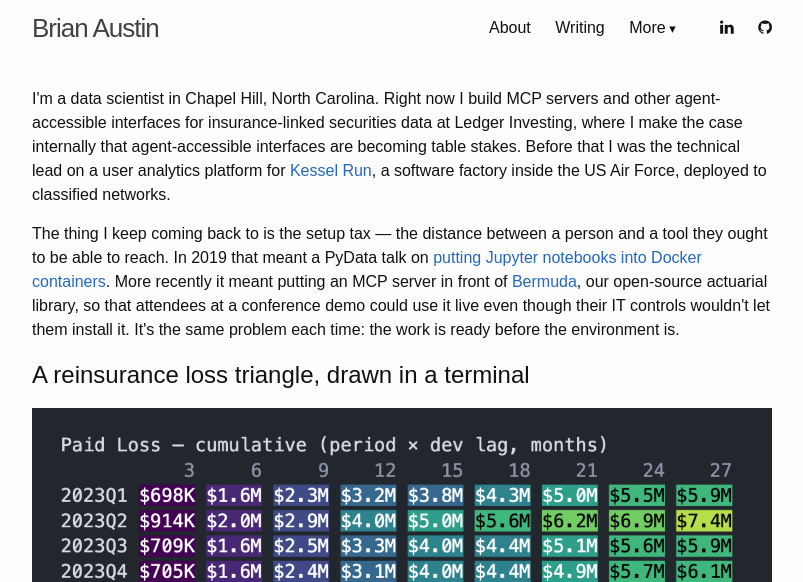
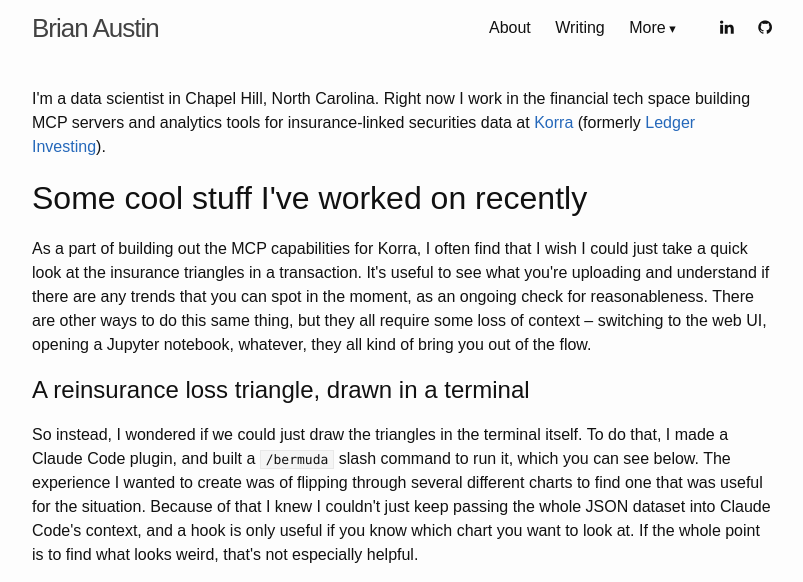
Before and after one commit to austinbrian/austinbrian.github.io, a Jekyll site: the page built from index.html, in a window 1280 px wide. Shown: the top 582 px of the page, without its empty margins (238-1041 px from the left). Built offline with Jekyll 4.4.1, drawn with Linux system fonts in a browser that asks for light colours; nearby versions of some CDN libraries; some of the changed text lies outside the part shown; grey boxes are pictures that could not be loaded.

Commit message:
Rewrite the landing page copy and publish the plugin recording
The page now explains the plugin in first person: why a terminal renderer
was worth building, how the two hooks keep the chart art out of the model's
context, and what the browser-rendered bermuda charts are for.

Publishes the v2 screen recording, which had been held back while the copy
was in flux, and drops it from .gitignore. The v1 recording stays ignored.

```diff
--- a/index.html
+++ b/index.html
@@ -5,56 +5,60 @@
 
 <div class="home">
 
+
+
   <p>
-    I'm a data scientist in Chapel Hill, North Carolina. Right now I build MCP servers and other
-    agent-accessible interfaces for insurance-linked securities data at Ledger Investing,
-    where I make the case internally that agent-accessible interfaces are becoming table
-    stakes. Before that I was the technical lead on a user analytics platform for
-    <a href="https://kesselrun.af.mil/">Kessel Run</a>, a software factory inside the US
-    Air Force, deployed to classified networks.
+    I'm a data scientist in Chapel Hill, North Carolina. Right now I work in the financial tech
+    space building MCP servers and analytics tools for insurance-linked securities data at <a href="https://www.korra.com">Korra</a>
+    (formerly <a href="https://www.ledgerinvesting.com/" title="Korra Tech, LLC is a wholly owned subsidiary of Ledger Investing, Inc.">Ledger Investing</a>).
   </p>
 
+
+
+  <h1>Some cool stuff I've worked on recently</h1>
   <p>
-    The thing I keep coming back to is the setup tax &mdash; the distance between a person
-    and a tool they ought to be able to reach. In 2019 that meant a PyData talk on
-    <a href="https://www.youtube.com/watch?v=f6zoRrJhHXA">putting Jupyter notebooks into
-    Docker containers</a>. More recently it meant putting an MCP server in front of
-    <a href="https://github.com/LedgerInvesting/bermuda-ledger">Bermuda</a>, our
-    open-source actuarial library, so that attendees at a conference demo could use it live
-    even though their IT controls wouldn't let them install it. It's the same problem each
-    time: the work is ready before the environment is.
+    As a part of building out the MCP capabilities for Korra, I often find that I wish I could just take a quick look at the insurance triangles in
+    a transaction. It's useful to see what you're uploading and understand if there are any trends that you can spot in the moment, as an ongoing check for reasonableness.
+    There are other ways to do this same thing, but they all require some loss of context – switching to the web UI, opening a Jupyter notebook, whatever, they all kind of bring you out of the flow.
   </p>
 
+
   <h2>A reinsurance loss triangle, drawn in a terminal</h2>
+  <p>
+    So instead, I wondered if we could just draw the triangles in the terminal itself. To do that, I made a Claude Code plugin, and built a <code>/bermuda</code> slash command to run it, which you can see below.
+    The experience I wanted to create was of flipping through several different charts to find one that was useful for the situation.
+    Because of that I knew I couldn't just keep passing the whole JSON dataset into Claude Code's context, and a hook is only useful if you know which chart you want to look at.
+    If the whole point is to find what looks weird, that's not especially helpful.
+  </p>
+
 
   <figure>
-    <!-- Placeholder until the re-recorded session lands. Swap for:
-    <video autoplay loop muted playsinline poster="/assets/triangle-terminal-heatmap.png"
+    <video autoplay loop muted playsinline
+           poster="{{ "/assets/triangle-plugin-v2-poster.png" | relative_url }}"
            style="max-width:100%">
-      <source src="/assets/triangle-plugin-v2.mp4" type="video/mp4">
+      <source src="{{ "/assets/triangle-plugin-v2.mp4" | relative_url }}" type="video/mp4">
+      <img src="{{ "/assets/triangle-plugin-v2-poster.png" | relative_url }}"
+           alt="A Claude Code session showing a reinsurance loss triangle drawn in the terminal, with a tabbed drawer for choosing between chart views"
+           style="max-width:100%">
     </video>
-    -->
-    <img src="{{ "/assets/triangle-terminal-heatmap.png" | relative_url }}"
-         alt="A loss triangle drawn in a terminal: cumulative paid loss by quarterly experience period and development lag, each cell a coloured block with its dollar value"
-         style="max-width:100%">
   </figure>
-
   <p>
-    This is a Claude Code plugin that repurposes the user-input drawer as a live preview
-    surface. Arrowing through the options list re-renders the same reinsurance loss
-    triangle eight ways &mdash; heatmap, completeness, right edge, age-to-age factors,
-    growth curve, sunset, mountain, and a paid-versus-reported scatter &mdash; all drawn
-    with glyphs, because it's a terminal. When there are more periods than columns to draw
-    them in, it says so rather than quietly dropping the ones that don't fit.
+    You can see how the Claude Code client uses the MCP connection to help a user select from among their triangles and then pass the data through to a renderer.
+    What I decided to do was repurpose the user-input drawer native to Claude Code and pass the glyph-creating hooks through as components of each of the questions.
+    Arrowing through the options list re-renders the same triangle's data eight ways: heatmap, completeness, right edge, age-to-age factors,
+    growth curve, sunset, mountain, and a paid-versus-reported scatter. Those are grouped into three sections, in pages in the drawer: Shape and Coverage, Development, and Paid vs. Reported.
+  </p>
+  <p>
+    The hook structure means the charts themselves don't cost the user and agent tokens or context until they decide on one to expand (or just escape to exit without expanding).
+    In fact it takes <span style="font-style: italic">two</span> hooks: <code>PreToolUse</code> expands the placeholder into glyph art, but when the user picks an option <code>AskUserQuestion</code> echoes the entire question structure back to the model. To avoid that, a script runs on <code>PostToolUse</code> to blank them back out.
   </p>
 
+
+
   <h2>The same views, drawn in a browser</h2>
-
   <p>
-    The glyphs are a constraint of the medium, not the goal. Every view the plugin offers
-    comes out of <a href="https://github.com/LedgerInvesting/bermuda-ledger">bermuda</a>'s
-    plotting helpers as Vega-Lite too, and this is what they look like with pixels
-    available &mdash; grouped the way the plugin groups them. Pick one:
+    The composed glyphs here are derived from the <a href="https://github.com/LedgerInvesting/bermuda-ledger">bermuda</a> library's
+    native charts, which come with Vega-Lite via Altair in the Python library. You can check out these fully rendered versions:
   </p>
 
   <figure>
@@ -73,35 +77,59 @@
       </noscript>
     </div>
 
-    <figcaption style="font-size:14px;color:#828282;margin-top:6px">
-      Drawn by bermuda from a
-      <a href="{{ "/assets/triangle-synthetic.json" | relative_url }}">synthetic triangle</a>
-      shaped like a real one &mdash; quarterly periods, a ragged lower-right edge where
-      evaluations haven't happened yet, age-to-age factors decaying toward 1.0, and
-      claim counts that only start arriving partway through. Built by
-      <a href="{{ "/assets/triangle-synthetic-generator.py" | relative_url }}">this generator</a>;
-      hover any mark for its values.
-    </figcaption>
   </figure>
 
   <p>
-    The comparison is the point. The terminal version is what you can have when the
-    environment won't give you a browser &mdash; an airgapped network, a locked-down laptop,
-    an agent session with nowhere to put an image. It gives up resolution and gains reach.
+    Sometimes the environment won't give you a browser: an airgapped network, a locked-down laptop,
+    an agent session with nowhere to put an image. It's there for a low-resolution look at what's in the ballpark before you commit to doing heavier analytical tasks.
   </p>
-
   <p>
-    Elsewhere: <a href="https://github.com/austinbrian">GitHub</a>,
+    I had fun making this.
+  </p>
+  <h1>Elsewhere</h1>
+  <p>
+    I'm on <a href="https://github.com/austinbrian">GitHub</a>,
     <a href="https://www.linkedin.com/in/briandaustin/">LinkedIn</a>,
     <a href="{{ "/assets/brian-austin-resume.pdf" | relative_url }}">r&eacute;sum&eacute;</a>,
     <a href="{{ "/about/" | relative_url }}">a longer work history</a>,
     <a href="{{ "/writing/" | relative_url }}">some older writing</a> from a stretch in 2017
     when I was posting analyses regularly, and
-    <a href="{{ "/running/" | relative_url }}">a decade of running data</a> pulled nightly
+    {% comment %}
+    Restore once /oscar-picks-2026/ exists — the page isn't in the repo yet, so this link 404s:
+    <a href="{{ "/oscar-picks-2026/" | relative_url }}">Oscar selection</a> guesses and scores from the 98th Academy Awards, and
+    {% endcomment %}
+    <a href="{{ "/running/" | relative_url }}">charts of my running data</a> pulled nightly
     from Strava.
   </p>
+</div>
 
-</div>
+  <!-- <h1>Graveyard</h1> -->
+  <!-- <p> -->
+  <!--   I'm a data scientist in Chapel Hill, North Carolina. Right now I build MCP servers and other -->
+  <!--   agent-accessible interfaces for insurance-linked securities data at Ledger Investing, -->
+  <!--   where I make the case internally that agent-accessible interfaces are becoming table -->
+  <!--   stakes. Before that I was the technical lead on a user analytics platform for -->
+  <!--   <a href="https://kesselrun.af.mil/">Kessel Run</a>, a software factory inside the US -->
+  <!--   Air Force, deployed to classified networks. -->
+  <!-- </p> -->
+  <!-- <p> -->
+  <!--   The thing I keep coming back to is the setup tax &mdash; the distance between a person -->
+  <!--   and a tool they ought to be able to reach. In 2019 that meant a PyData talk on -->
+  <!--   <a href="https://www.youtube.com/watch?v=f6zoRrJhHXA">putting Jupyter notebooks into -->
+  <!--   Docker containers</a>. More recently it meant putting an MCP server in front of -->
+  <!--   <a href="https://github.com/LedgerInvesting/bermuda-ledger">Bermuda</a>, our -->
+  <!--   open-source actuarial library, so that attendees at a conference demo could use it live -->
+  <!--   even though their IT controls wouldn't let them install it. It's the same problem each -->
+  <!--   time: the work is ready before the environment is. -->
+  <!-- </p> -->
+
+
+  <!-- <p> -->
+  <!--   The glyphs are a constraint of the medium, not the goal. Every view the plugin offers -->
+  <!--   comes out of <a href="https://github.com/LedgerInvesting/bermuda-ledger">bermuda</a>'s -->
+  <!--   plotting helpers as Vega-Lite too, and this is what they look like with pixels -->
+  <!--   available &mdash; grouped the way the plugin groups them. Pick one: -->
+  <!-- </p> -->
 
 <style>
   .vega-embed-target { min-height: 40px; overflow-x: auto; }
```
Also changed, not shown: assets/triangle-plugin-v2-poster.png (added), assets/triangle-plugin-v2.gif (added), 2 other files.
